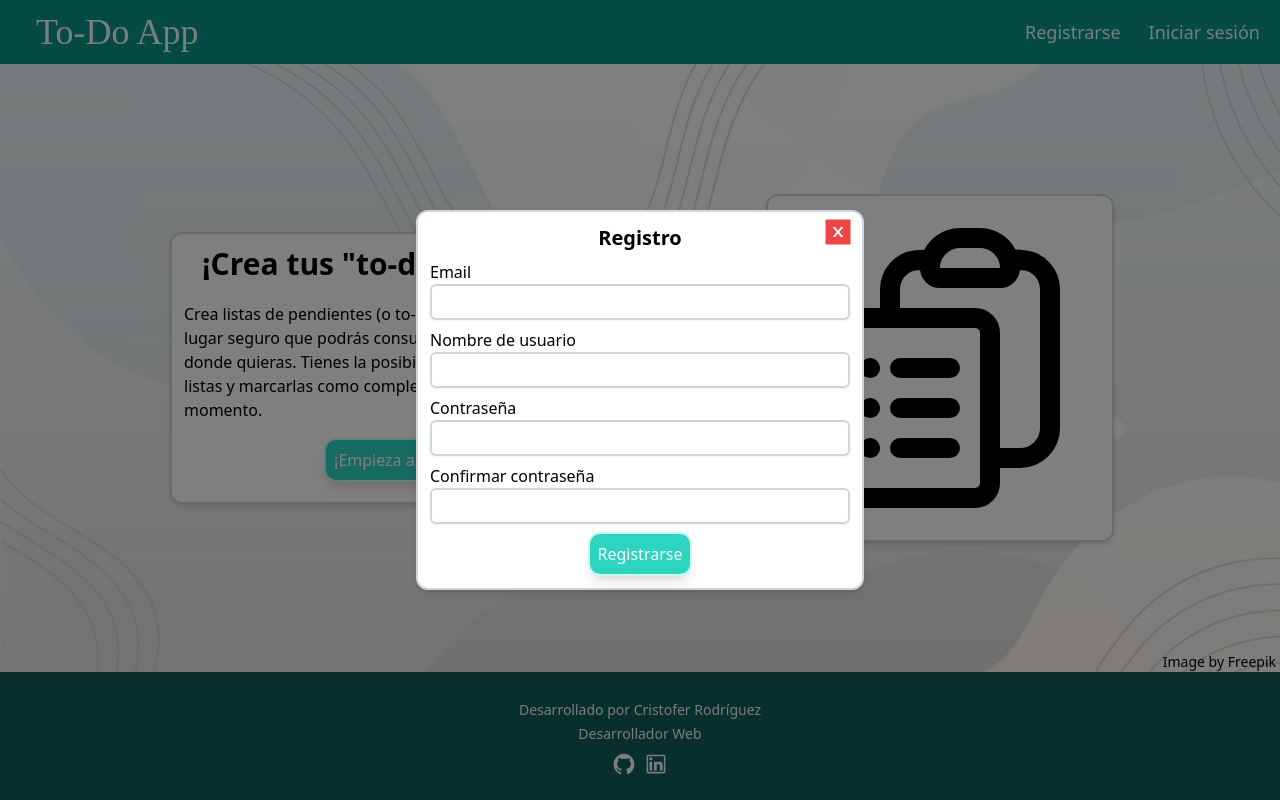
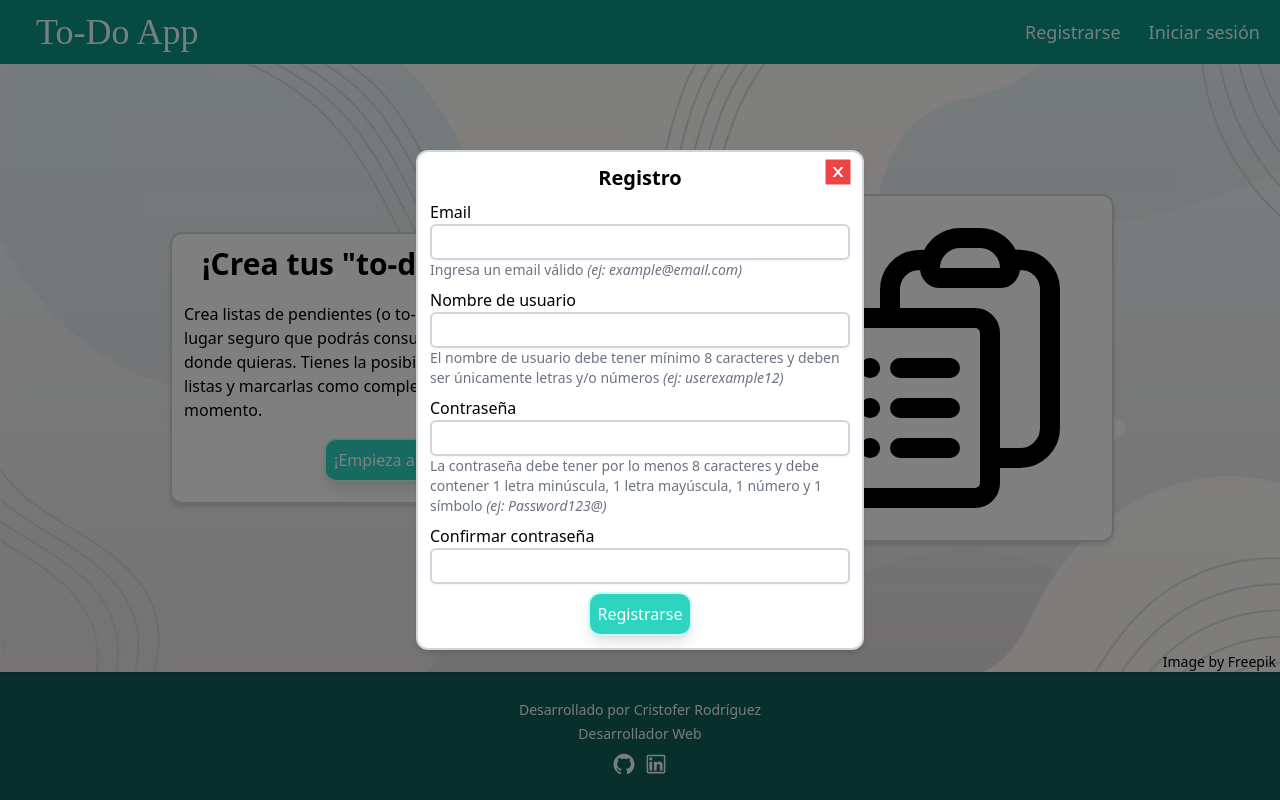
Before and after one commit to crisrdz/to-do-project, a React (Vite) app in the folder client/: page / in a window 1280 px wide. Both pictures are taken after a click on the button "¡Empieza ahora!". Built offline with nearby package versions, Linux system fonts and the light colour scheme; a web font is replaced by a local one.

Commit message:
Actualización UX en registro de usuario

```diff
--- a/client/src/components/modals/Register.jsx
+++ b/client/src/components/modals/Register.jsx
@@ -43,19 +43,19 @@ function Register({ handleRegister }) {
       <div>
         <label htmlFor="emailRegister" className="block">Email</label>
         <Input type="text" name="email" id="emailRegister" />
-        { errors && <p className="text-red-500 text-sm">{errors.find((error) => error.param === "email")?.msg}</p> }
+        { errors ? <p className="text-red-500 text-sm">{errors.find((error) => error.param === "email")?.msg}</p> : <p className="text-gray-500 text-sm">Ingresa un email válido <i>(ej: example@email.com)</i></p>}
       </div>
 
       <div>
         <label htmlFor="username" className="block">Nombre de usuario</label>
         <Input type="text" name="username" id="username" />
-        { errors && <p className="text-red-500 text-sm">{errors.find((error) => error.param === "username")?.msg}</p> }
+        { errors ? <p className="text-red-500 text-sm">{errors.find((error) => error.param === "username")?.msg}</p> : <p className="text-gray-500 text-sm">El nombre de usuario debe tener mínimo 8 caracteres y deben ser únicamente letras y/o números <i>(ej: userexample12)</i></p>}
       </div>
 
       <div>
         <label htmlFor="passwordOne" className="block">Contraseña</label>
         <Input type="password" name="passwordOne" id="passwordOne" />
-        { errors && <p className="text-red-500 text-sm">{errors.find((error) => error.param === "passwordOne")?.msg}</p> }
+        { errors ? <p className="text-red-500 text-sm">{errors.find((error) => error.param === "passwordOne")?.msg}</p> : <p className="text-gray-500 text-sm">La contraseña debe tener por lo menos 8 caracteres y debe contener 1 letra minúscula, 1 letra mayúscula, 1 número y 1 símbolo <i>(ej: Password123@)</i></p> }
       </div>
 
       <div>
```
Also changed, not shown: 1 other file (tests, documents, lock files or other folders).
